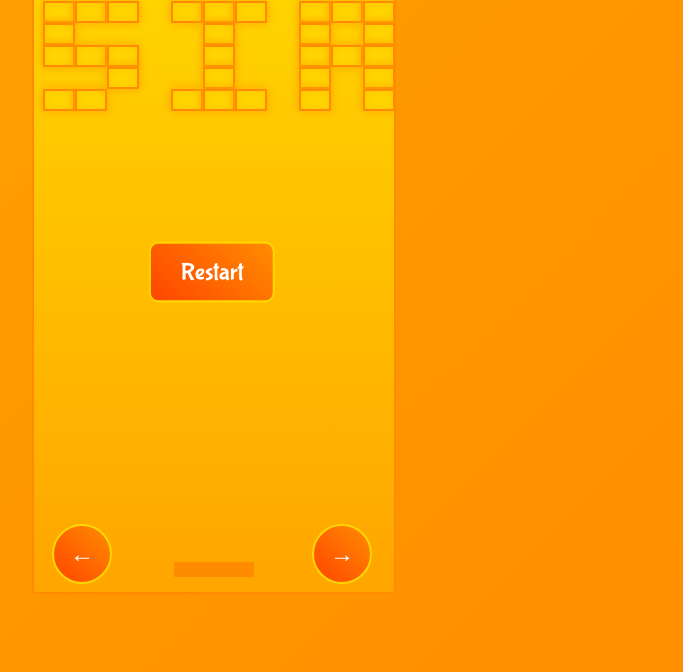
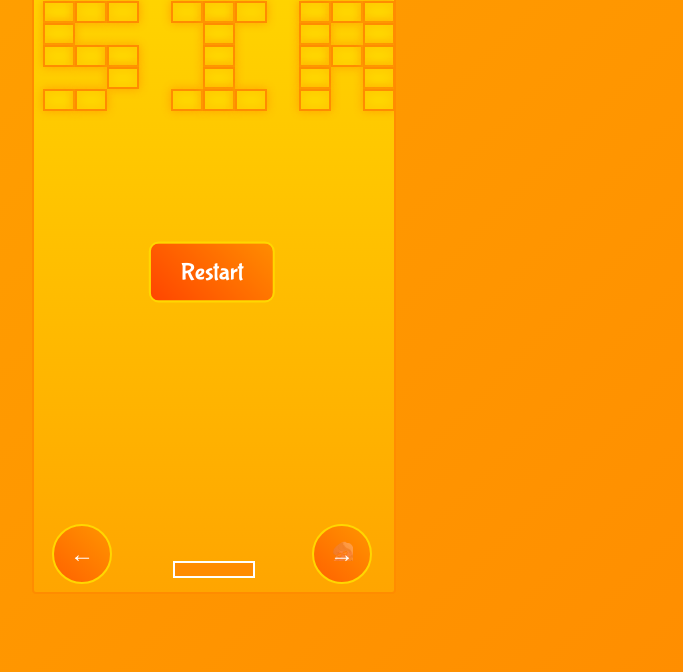
Before and after one commit to shery8595/sign-brickbreaker-mobile, a plain HTML site: page index.html in a window 1280 px wide. Shown: the part 128-800 px from the top of the page, without its empty margins (428-1111 px from the left). Drawn offline with Linux system fonts and the light colour scheme.

Commit message:
Update index.html

```diff
--- a/index.html
+++ b/index.html
@@ -96,7 +96,7 @@
         .arrow-button {
             width: 60px;
             height: 60px;
-            background: linear-gradient(45deg, #FF4500, #FF8C00);
+            background: linear-gradient(45deg, rgba(255, 69, 0, 0.7), rgba(255, 140, 0, 0.7)); /* Added transparency */
             border: 2px solid #FFD700;
             border-radius: 50%;
             color: white;
@@ -109,7 +109,7 @@
             touch-action: manipulation;
         }
         .arrow-button:active {
-            background: linear-gradient(45deg, #FF6347, #FFA500);
+            background: linear-gradient(45deg, rgba(255, 99, 71, 0.7), rgba(255, 165, 0, 0.7)); /* Transparent active state */
         }
     </style>
 </head>
@@ -231,10 +231,13 @@
             }
         }
 
-        // Draw paddle
+        // Draw paddle with white outline
         function drawPaddle() {
             ctx.fillStyle = '#FF8C00';
             ctx.fillRect(paddleX, canvas.height - 30, PADDLE_WIDTH, PADDLE_HEIGHT);
+            ctx.strokeStyle = '#FFFFFF'; // White outline
+            ctx.lineWidth = 2;
+            ctx.strokeRect(paddleX, canvas.height - 30, PADDLE_WIDTH, PADDLE_HEIGHT);
         }
 
         // Draw ball
```
